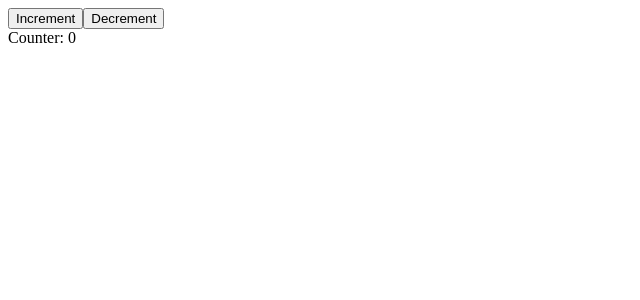
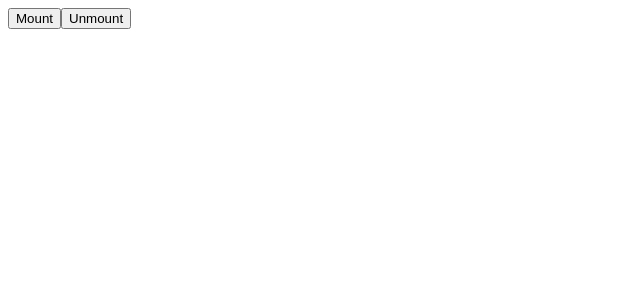
Before and after one commit to Waldorfio/react-counter, a React (Create React App) app: page / in a window 1280 px wide. Shown: the top 300 px of the page, without its empty margins (0-640 px from the left). Built offline with nearby package versions, Linux system fonts and the light colour scheme.

Commit message:
Add mount and update lifecycle methods

```diff
--- a/src/App.js
+++ b/src/App.js
@@ -1,41 +1,42 @@
 import React, { Component } from 'react'
+import ReactDOM from 'react-dom'
+import Counter from './Counter'
 
-class Counter extends Component {
+class App extends Component {
   constructor(props) {
-    console.log('Constructor')
     super(props)
 
     this.state = {
-      counter: 0,
+      mount: 0,
     }
 
-    this.increment = this.increment.bind(this);
-    this.decrement = this.decrement.bind(this);
+    this.mountCounter = this.mountCounter.bind(this);
+    this.unmountCounter = this.unmountCounter.bind(this);
   }
 
-  increment() {
+  mountCounter() {
     this.setState({
-      counter: this.state.counter + 1,
+      mount: true,
     })
   }
 
-  decrement() {
+  unmountCounter() {
     this.setState({
-      counter: this.state.counter - 1,
+      mount: false,
     })
   }
 
   render() {
     return (
       <div>
-        <button onClick={this.increment}>Increment</button>
-        <button onClick={this.decrement}>Decrement</button>
+        <button onClick={this.mountCounter}>Mount</button>
+        <button onClick={this.unmountCounter}>Unmount</button>
         <div>
-          Counter: {this.state.counter}
+          {this.state.mount ? < Counter />: null}
         </div>
       </div>
     )
   }
 }
 
-export default Counter
+export default App
--- a/src/Counter.js
+++ b/src/Counter.js
@@ -47,6 +47,10 @@ class Counter extends Component {
     console.log('componentDidUpdate')
     console.log('-----')
   }
+  componentWillUnmount() {
+    console.log('componentWillUnmount');
+    console.log('-------------')
+  }
 }
 
 export default Counter
```
